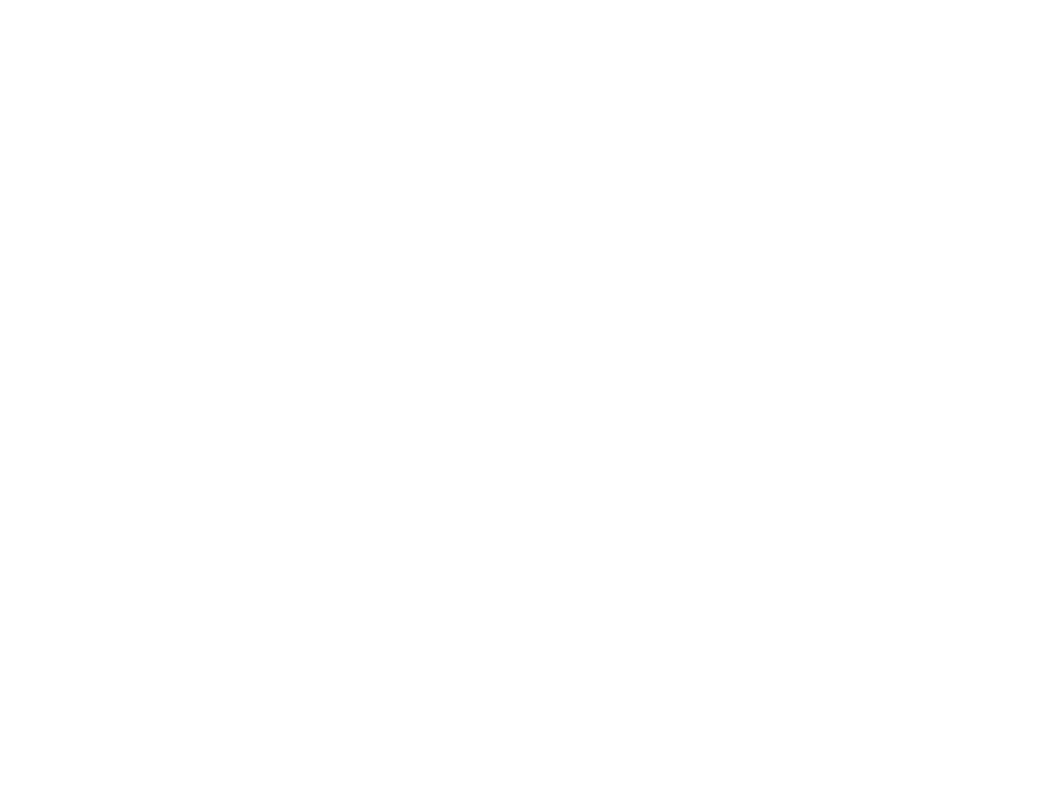
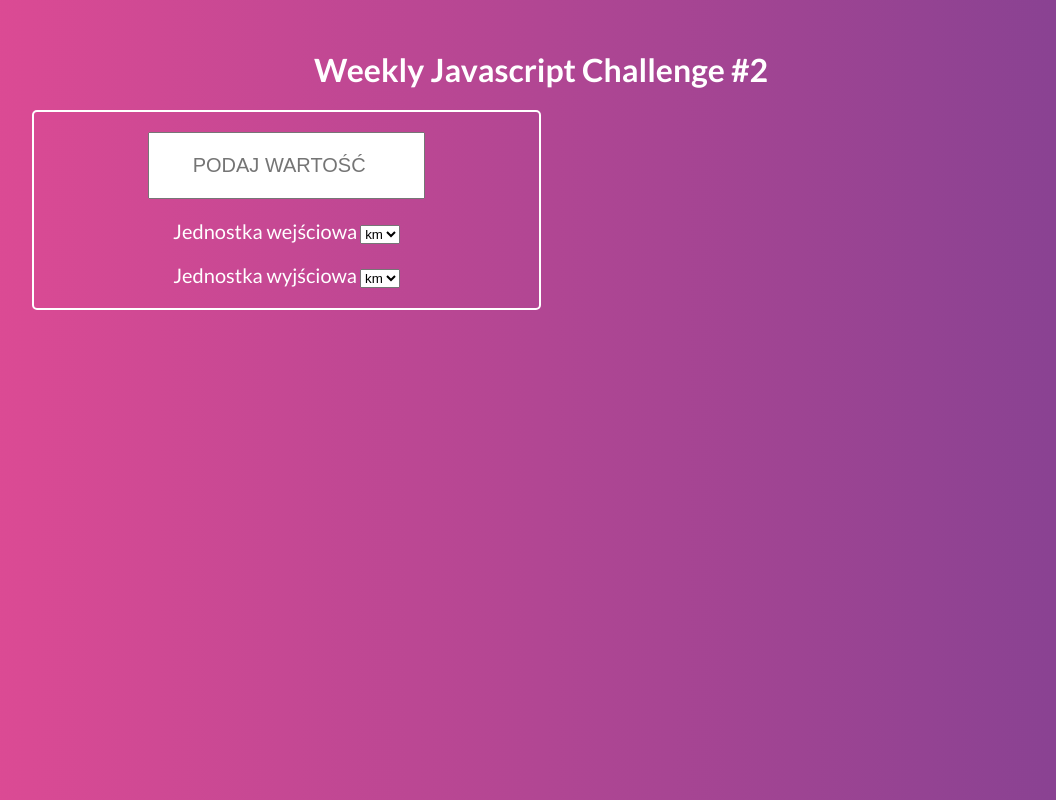
Before and after one commit to vonsjnr/weekly-javascript-challenge-2, a plain HTML site: page index.html in a window 1280 px wide. Shown: the whole page, without its empty margins (99-1155 px from the left). Drawn offline with Linux system fonts and the light colour scheme.

Commit message:
webpage done

```diff
--- a/index.html
+++ b/index.html
@@ -7,7 +7,30 @@
 
 </head>
 <body>
+<header>
+    <h1>Weekly Javascript Challenge #2</h1>
+</header>
+<main>
+    <div class="inputDiv">
+    <input type="number" id="inputField" placeholder="Podaj wartość">
+    <span>Jednostka wejściowa</span>
+    <select id="inputUnit">
+        <option value="kilometr">km</option>
+        <option value="metr">m</option>
+        <option value="centymetr">cm</option>
+    </select>
+    <br>
+    <br>
+    <span>Jednostka wyjściowa</span>
+    <select class="outputUnitClass" id="outputUnit">
+        <option value="kilometr">km</option>
+        <option value="metr">m</option>
+        <option value="centymetr">cm</option>
+    </select></div>
 
+    <div class="outputDiv"><p id="outputField"></p></div>
+
+</main>
 <script src="js/script.js">
 </script>
 </body>
--- a/js/script.js
+++ b/js/script.js
@@ -0,0 +1,28 @@
+var unitObj = {
+    "kilometr": 1,
+    "metr": 1000,
+    "centymetr": 100000
+};
+
+function calculator() {
+    var inputValue = document.getElementById("inputField").value;
+    var inputUnit = document.getElementById("inputUnit");
+    var outputUnit = document.getElementById("outputUnit");
+
+    document.getElementById("outputField").textContent = inputValue * (unitObj[outputUnit.value]/unitObj[inputUnit.value]);
+}
+function validator() {
+    var inputValue = document.getElementById("inputField").value;
+
+    if (inputValue <=0) {
+        document.getElementById("outputField").textContent = "Wprowadź prawidłową wartość!";
+    }
+}
+function mainFunction() {
+    calculator();
+    validator();
+}
+
+document.getElementById("inputUnit").addEventListener("change", mainFunction);
+document.getElementById("outputUnit").addEventListener("change", mainFunction);
+document.getElementById("inputField").addEventListener("input", mainFunction);
--- a/sass/stylesheet.scss
+++ b/sass/stylesheet.scss
@@ -0,0 +1,53 @@
+@import url('https://fonts.googleapis.com/css?family=Lato:400,700');
+
+body {
+  background-image:
+      linear-gradient(
+      to right,
+      #e34b94, #804192
+      );
+  color: white;
+  font-family: 'Lato', sans-serif;
+}
+header, main {
+  text-align: center;
+}
+header {
+  margin-top: 50px;
+}
+input {
+  width: 50%;
+  margin: 20px auto;
+  padding: 20px 10px;
+  display: block;
+  text-align: center;
+  text-transform: uppercase;
+  font-size: 20px;
+}
+input::placeholder {
+  font-size: 20px;
+  vertical-align: top;
+}
+span {
+  font-size: 20px;
+}
+.inputDiv, .outputDiv {
+  display: inline-block;
+  width: 40%;
+}
+.inputDiv {
+  border: 2px solid white;
+  border-radius: 5px;
+}
+.outputDiv {
+  vertical-align: top;
+  height: 150px;
+  font-size: 50px;
+  word-wrap: break-word;
+  p {
+    margin: 0 50px;
+  }
+}
+.outputUnitClass {
+  margin-bottom: 20px;
+}
```
Also changed, not shown: css/stylesheet.css.
